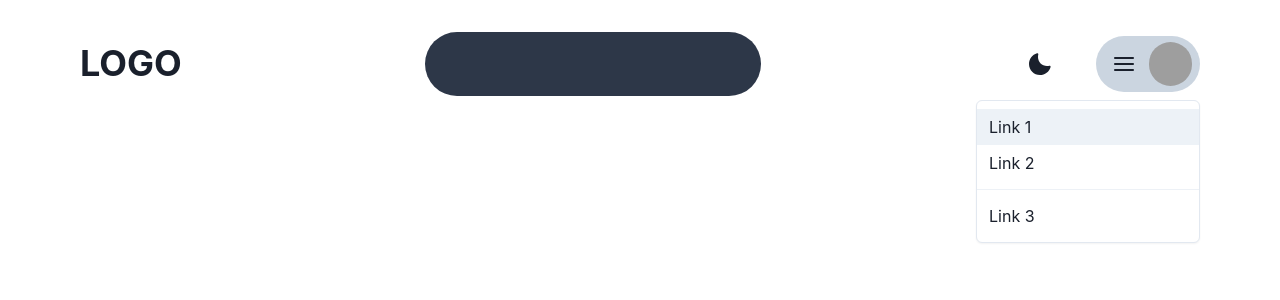
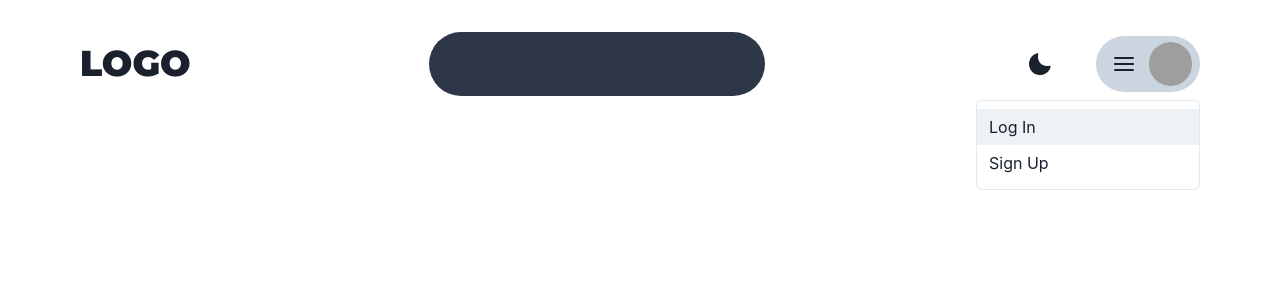
Before and after one commit to yershhov/airbnb_remake_frontend, a React (Vite) app: page /home in a window 1280 px wide. Both pictures are taken after a click on the button 1148 px from the left and 64 px from the top of the page. Shown: the top 300 px of the page. Built offline with nearby package versions, Linux system fonts and the light colour scheme; grey boxes are pictures that could not be loaded.

Commit message:
added fonts

```diff
--- a/package.json
+++ b/package.json
@@ -14,6 +14,7 @@
     "@chakra-ui/react": "^2.4.9",
     "@emotion/react": "^11.10.5",
     "@emotion/styled": "^11.10.5",
+    "@fontsource/montserrat": "^4.5.14",
     "@reduxjs/toolkit": "^1.9.1",
     "axios": "^1.2.6",
     "formik": "^2.2.9",
--- a/src/components/layouts/Header.component.tsx
+++ b/src/components/layouts/Header.component.tsx
@@ -28,7 +28,7 @@ const Header = () => {
       justifyContent="space-between"
     >
       <Box>
-        <Heading>LOGO</Heading>
+        <Heading fontWeight={"900"}>LOGO</Heading>
       </Box>
       <Box w="30%" h="4rem" bg="gray.700" borderRadius="50px"></Box>
       <Flex alignItems="center" gap={5}>
@@ -66,11 +66,9 @@ const Header = () => {
               />
             </Flex>
           </MenuButton>
-          <MenuList>
-            <MenuItem>Link 1</MenuItem>
-            <MenuItem>Link 2</MenuItem>
-            <MenuDivider />
-            <MenuItem>Link 3</MenuItem>
+          <MenuList boxShadow="none">
+            <MenuItem>Log In</MenuItem>
+            <MenuItem>Sign Up</MenuItem>
           </MenuList>
         </Menu>
       </Flex>
--- a/src/main.tsx
+++ b/src/main.tsx
@@ -5,10 +5,8 @@ import { BrowserRouter } from "react-router-dom";
 import App from "./App";
 
 const theme = extendTheme({
-  colors: {
-    // dark: {
-    //   800: "#181818",
-    // },
+  fonts: {
+    heading: "montserrat",
   },
 });
 
```
Also changed, not shown: src/App.tsx (+7 -0 lines), 1 other file (tests, documents, lock files or other folders).
